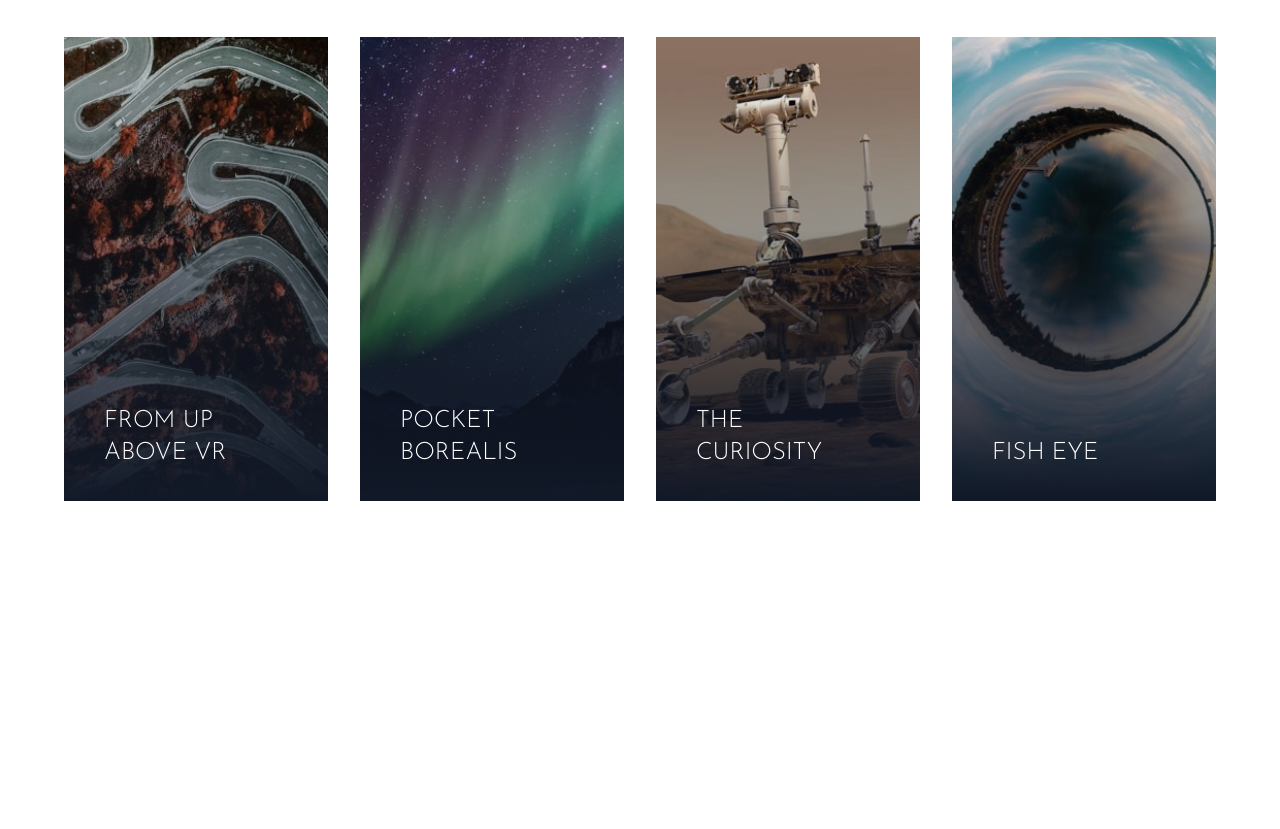
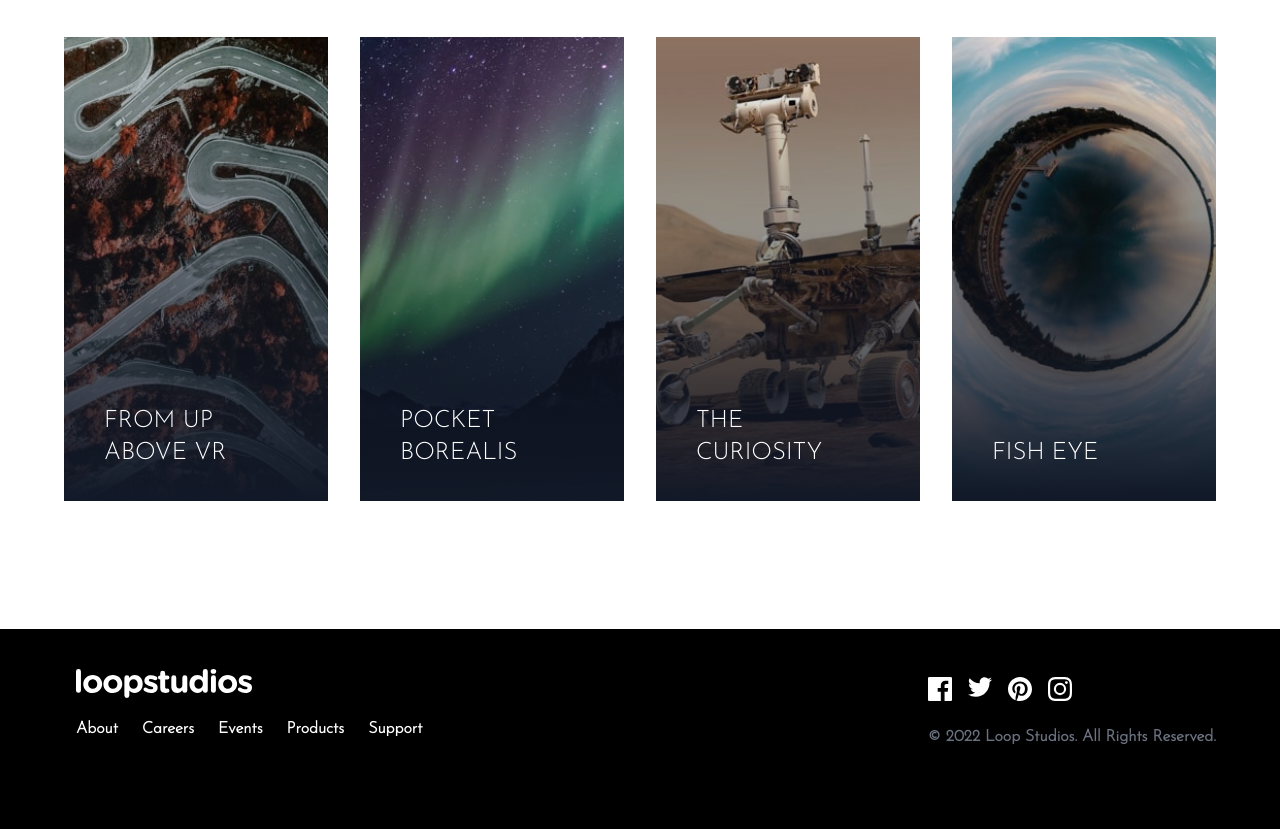
Before and after one commit to nayibor/simple-tailwind-website_projects, a website: page loopstudios/index.html in a window 1280 px wide. Shown: the part 2007-2836 px from the top of the page. Before the commit the page ends 2636 px from the top, so only its background shows below. Drawn offline with Linux system fonts and the light colour scheme.

Commit message:
footer section completed

```diff
--- a/loopstudios/index.html
+++ b/loopstudios/index.html
@@ -194,5 +194,76 @@
 	</div>
       </div>
     </section>
+
+    <footer class="bg-black">
+      <!-- Container -->
+      <div class="container max-w-6xl py-10 mx-auto">
+	<!-- Footer Flex Container -->
+	<div class="flex flex-col items-center mb-8 space-y-6 md:flex-row md:space-y-0 md:justify-between md:item-start">
+	  <!--Menu & Logo Container -->
+	  <div class="flex flex-col items-center space-y-8 md:items-start md:space-y-4">
+	    <!-- Logo -->
+	    <div class="h-8">
+	      <img alt="" src="images/logo.svg" class="w-44 md:ml-3" />
+	    </div>
+	    <!--Menu Container -->
+	    <div class="flex flex-col items-center space-y-4 font-bold text-white md:flex-row md:space-y-0 md:space-x-6 md:ml-3">
+	      <!-- Item 1 -->
+	      <div class="h-10 group">
+		<a href="#">About</a>
+		<div class="mx-2 group-hover:border-b group-hover:border-blue-50"></div>
+	      </div>
+	      <!-- Item 2 -->
+	      <div class="h-10 group">
+		<a href="#">Careers</a>
+		<div class="mx-2 group-hover:border-b group-hover:border-blue-50"></div>
+	      </div>
+	      <!-- Item 1 -->
+	      <div class="h-10 group">
+		<a href="#">Events</a>
+		<div class="mx-2 group-hover:border-b group-hover:border-blue-50"></div>
+	      </div>
+	      <!-- Item 1 -->
+	      <div class="h-10 group">
+		<a href="#">Products</a>
+		<div class="mx-2 group-hover:border-b group-hover:border-blue-50"></div>
+	      </div>
+	      <!-- Item 1 -->
+	      <div class="h-10 group">
+		<a href="#">Support</a>
+		<div class="mx-2 group-hover:border-b group-hover:border-blue-50"></div>
+	      </div>
+
+	    </div>
+	  </div>
+	  <!-- Social & Copy Container -->
+	  <div class="flex flex-col items-start justify-between space-y-4 text-gray-500">
+	    <!-- Icons Container -->
+	    <div class="flex items-center justify-center mx-auto space-x-4 md:justify-end md:mx-0">
+	      <!-- Icon 1 -->
+	      <div class="h-8 group">
+		<a href="#"><img alt="" src="images/icon-facebook.svg" /></a>
+	      </div>
+	      <!-- Icon 2 -->
+	      <div class="h-8 group">
+		<a href="#"><img alt="" src="images/icon-twitter.svg" /></a>
+	      </div>
+	      <!-- Icon 3 -->
+	      <div class="h-8 group">
+		<a href="#"><img alt="" src="images/icon-pinterest.svg" /></a>
+	      </div>
+	      <!-- Icon 4 -->
+	      <div class="h-8 group">
+		<a href="#"><img alt="" src="images/icon-instagram.svg" /></a>
+	      </div>
+	    </div>
+	    <!-- Copy -->
+	    <div class="font-bold">
+	      &copy; 2022 Loop Studios. All Rights Reserved.
+	    </div>
+	  </div>
+	</div>
+      </div>
+    </footer>
   </body>
 </html>
```
Also changed, not shown: loopstudios/css/style.css.
